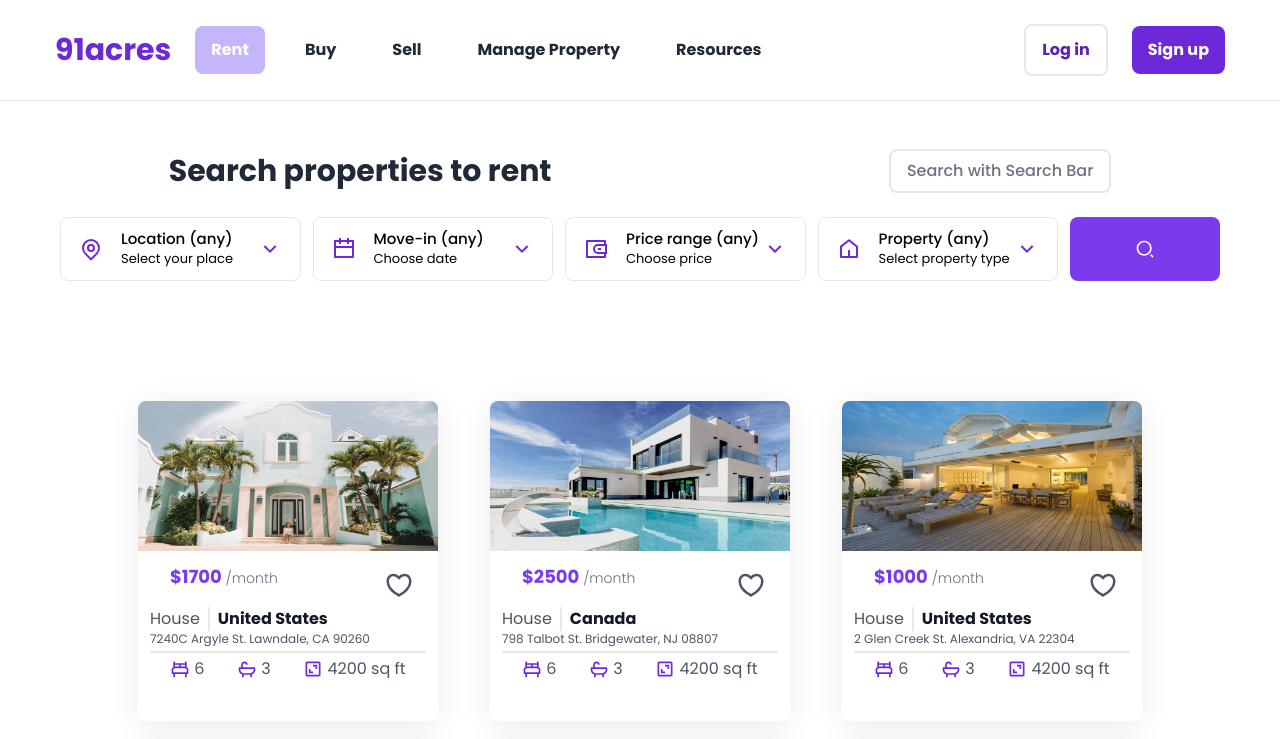
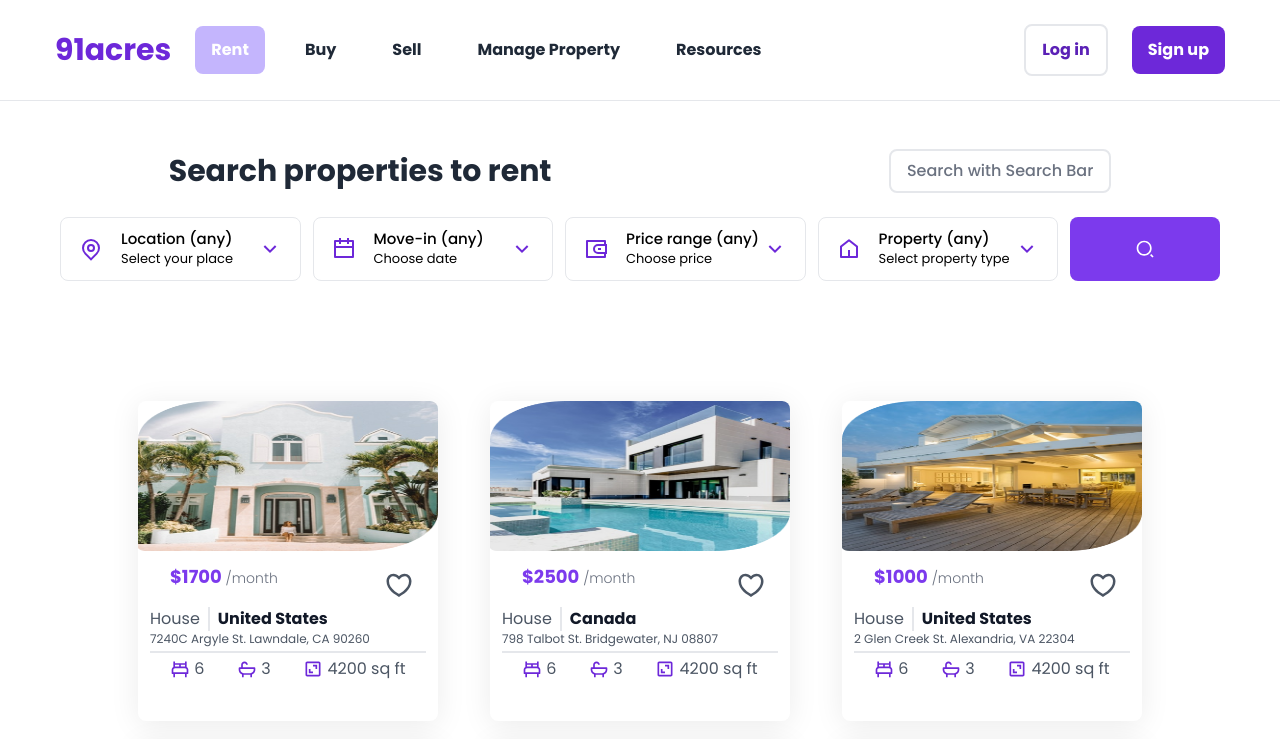
Before and after one commit to AnirudhaPatil-1/91acres-Real-Estate-Website, a React (Create React App) app: page / in a window 1280 px wide. Shown: the top 739 px of the page. Built offline with nearby package versions, Linux system fonts and the light colour scheme.

Commit message:
image change - replace hight qulaity image with low quality image

```diff
--- a/src/components/House.js
+++ b/src/components/House.js
@@ -4,11 +4,11 @@ import {BiBed, BiBath, BiArea} from 'react-icons/bi';
 import {RiHeart3Line } from "react-icons/ri";
 
 const House = ({house}) => {
-    const {imageLg, type, country, address, bedrooms, bathrooms, surface, price} = house;
+    const {image, type, country, address, bedrooms, bathrooms, surface, price} = house;
 
     return (
         <div className='bg-white shadow-1 pb-5 rounded-lg  w-full max-w-[300px] mx-auto cursor-pointer hover:shadow-2xl transition text-gray-600'>
-            <img className='w-full h-[150px] rounded-t-lg ' src={imageLg} alt="house img"/>
+            <img className='w-full h-[150px] rounded-t-lg ' src={image} alt="house img"/>
             <div className='p-3'>
                 <div className='flex justify-between items-center px-3'>
                     <div className='text-lg  text-violet-600 mb-4 font-bold pl-2' >${price} <span className='text-gray-500 font-light text-sm'>/month</span> </div>
```
